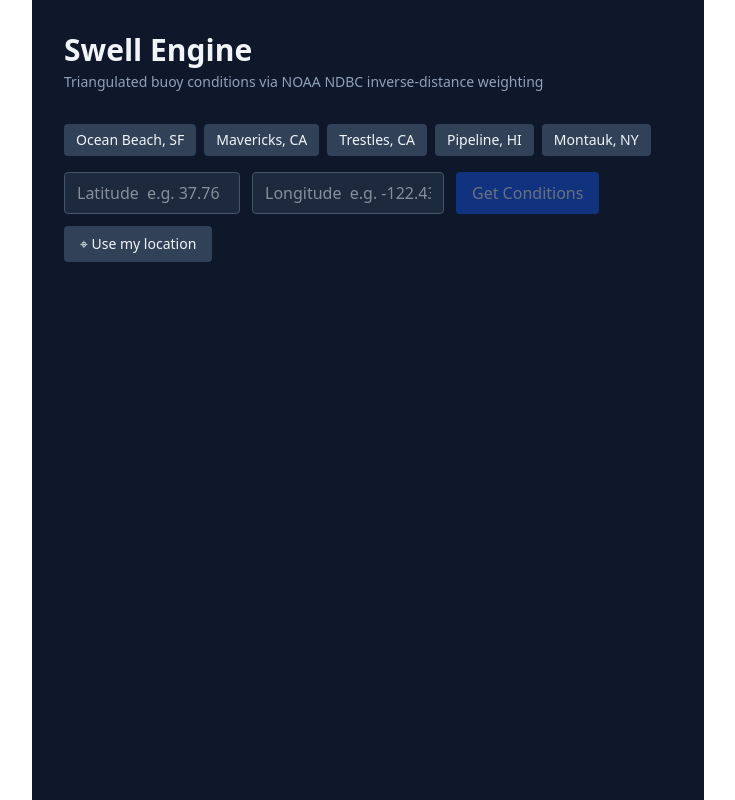
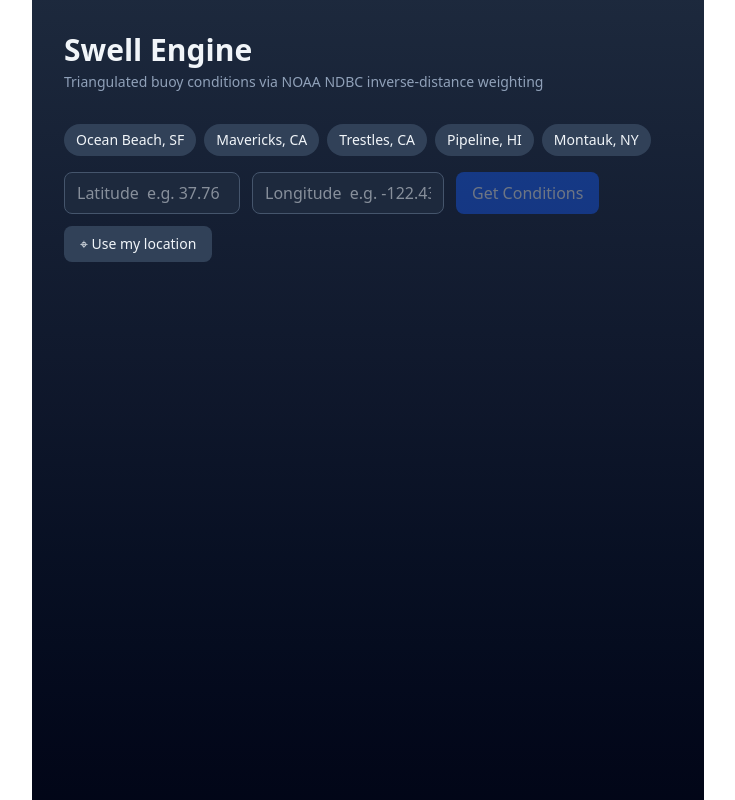
Before and after one commit to seag11/swell-engine, a React (Vite) app in the folder packages/client/: page / in a window 1280 px wide. Shown: the whole page, without its empty margins (272-1007 px from the left). Built offline with nearby package versions, Linux system fonts and the light colour scheme.

Commit message:
feat: add background gradient and rounded borders

```diff
--- a/packages/client/src/App.tsx
+++ b/packages/client/src/App.tsx
@@ -123,7 +123,7 @@ export default function App() {
     : []
 
   return (
-    <div className="min-h-screen bg-slate-900 text-slate-100 p-8 max-w-2xl mx-auto">
+    <div className="min-h-screen bg-gradient-to-b from-slate-800 via-slate-900 to-slate-950 text-slate-100 p-8 max-w-2xl mx-auto">
       <h1 className="text-3xl font-bold mb-1">Swell Engine</h1>
       <p className="text-slate-400 text-sm mb-8">
         Triangulated buoy conditions via NOAA NDBC inverse-distance weighting
@@ -136,7 +136,7 @@ export default function App() {
             key={p.label}
             onClick={() => handlePreset(p.lat, p.lon)}
             disabled={loading || geolocating}
-            className="bg-slate-700 hover:bg-slate-600 disabled:opacity-40 rounded px-3 py-1.5 text-sm transition-colors"
+            className="bg-slate-700 hover:bg-slate-600 disabled:opacity-40 rounded-full px-3 py-1.5 text-sm transition-colors"
           >
             {p.label}
           </button>
@@ -152,7 +152,7 @@ export default function App() {
             value={lat}
             onChange={(e) => setLat(e.target.value)}
             onBlur={() => setLatError(validateLat(lat))}
-            className={`bg-slate-800 border rounded px-3 py-2 w-44 focus:outline-none focus:border-blue-500 ${latError ? 'border-red-500' : 'border-slate-600'}`}
+            className={`bg-slate-800 border rounded-lg px-3 py-2 w-44 focus:outline-none focus:border-blue-500 transition-colors ${latError ? 'border-red-500' : 'border-slate-600'}`}
           />
           {latError && <span className="text-red-400 text-xs">{latError}</span>}
         </div>
@@ -163,28 +163,28 @@ export default function App() {
             value={lon}
             onChange={(e) => setLon(e.target.value)}
             onBlur={() => setLonError(validateLon(lon))}
-            className={`bg-slate-800 border rounded px-3 py-2 w-48 focus:outline-none focus:border-blue-500 ${lonError ? 'border-red-500' : 'border-slate-600'}`}
+            className={`bg-slate-800 border rounded-lg px-3 py-2 w-48 focus:outline-none focus:border-blue-500 transition-colors ${lonError ? 'border-red-500' : 'border-slate-600'}`}
           />
           {lonError && <span className="text-red-400 text-xs">{lonError}</span>}
         </div>
         <button
           onClick={() => fetchConditions(lat, lon)}
           disabled={loading || geolocating || !lat || !lon || !!latError || !!lonError}
-          className="bg-blue-600 hover:bg-blue-500 disabled:opacity-40 rounded px-4 py-2 font-medium transition-colors"
+          className="bg-blue-600 hover:bg-blue-500 disabled:opacity-40 rounded-lg px-4 py-2 font-medium transition-colors"
         >
           {loading ? 'Fetching…' : 'Get Conditions'}
         </button>
         <button
           onClick={handleGeolocate}
           disabled={loading || geolocating}
-          className="bg-slate-700 hover:bg-slate-600 disabled:opacity-40 rounded px-4 py-2 text-sm transition-colors"
+          className="bg-slate-700 hover:bg-slate-600 disabled:opacity-40 rounded-lg px-4 py-2 text-sm transition-colors"
         >
           {geolocating ? 'Locating…' : '⌖ Use my location'}
         </button>
       </div>
 
       {error && (
-        <div className="bg-red-900/40 border border-red-700 rounded p-4 mb-6 text-red-300 text-sm">
+        <div className="bg-red-900/40 border border-red-700 rounded-lg p-4 mb-6 text-red-300 text-sm">
           {error}
         </div>
       )}
@@ -193,21 +193,21 @@ export default function App() {
         <div className="space-y-4">
           <div className="grid grid-cols-2 gap-3">
             {stats.map(({ label, value }) => (
-              <div key={label} className="bg-slate-800 rounded-lg p-4">
+              <div key={label} className="bg-slate-800 rounded-xl p-4">
                 <div className="text-slate-400 text-xs uppercase tracking-wide mb-1">{label}</div>
                 <div className="text-lg font-semibold">{value}</div>
               </div>
             ))}
           </div>
 
-          <div className="bg-slate-800 rounded-lg p-4 flex items-center gap-3">
+          <div className="bg-slate-800 rounded-xl p-4 flex items-center gap-3">
             <span className="text-slate-400 text-xs uppercase tracking-wide">Condition</span>
             <span className={`text-xl font-bold capitalize ${TONE_COLORS[conditions.tone] ?? ''}`}>
               {conditions.tone}
             </span>
           </div>
 
-          <div className="bg-slate-800 rounded-lg p-4">
+          <div className="bg-slate-800 rounded-xl p-4">
             <div className="text-slate-400 text-xs uppercase tracking-wide mb-3">Buoy Sources</div>
             <div className="space-y-2">
               {conditions.sources.map((s) => (
```
